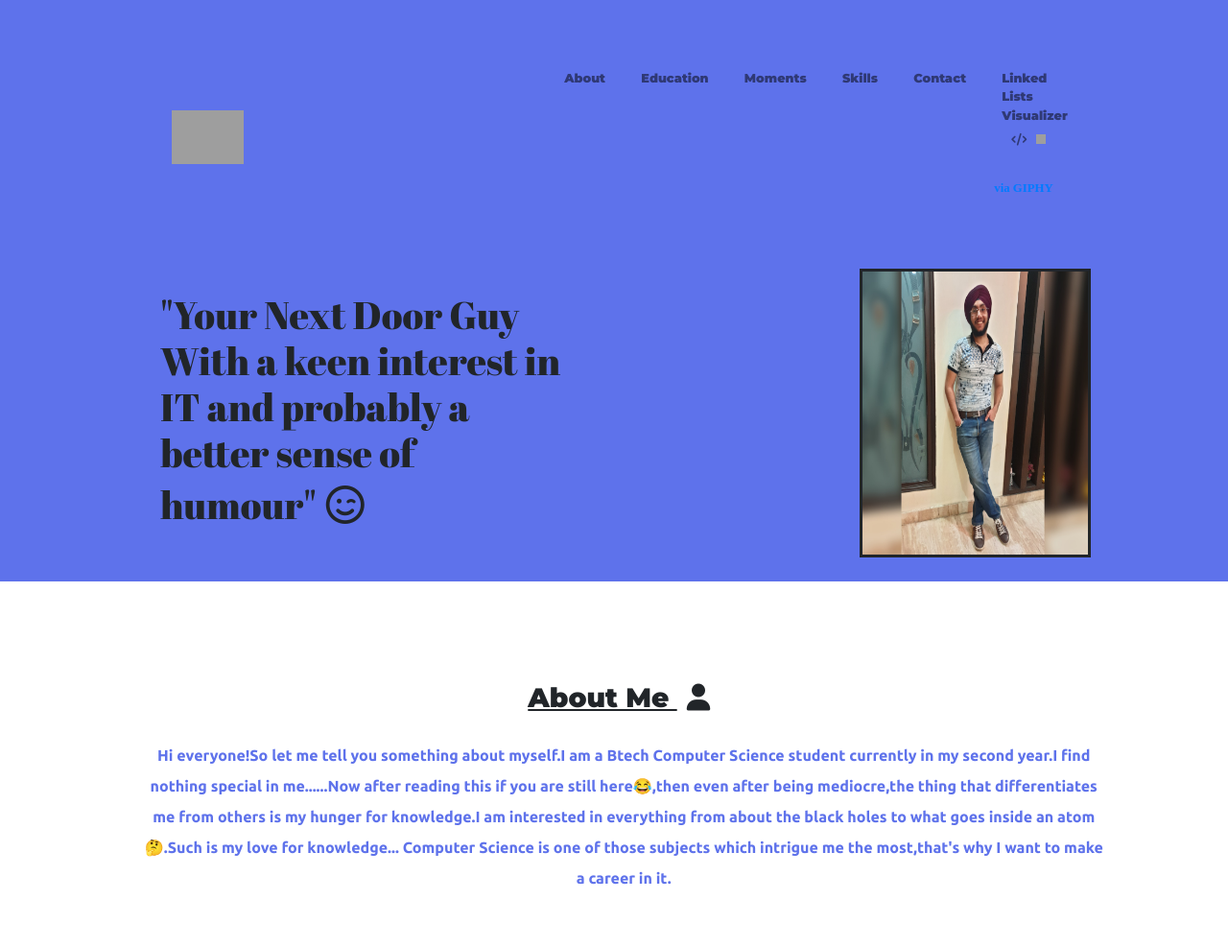
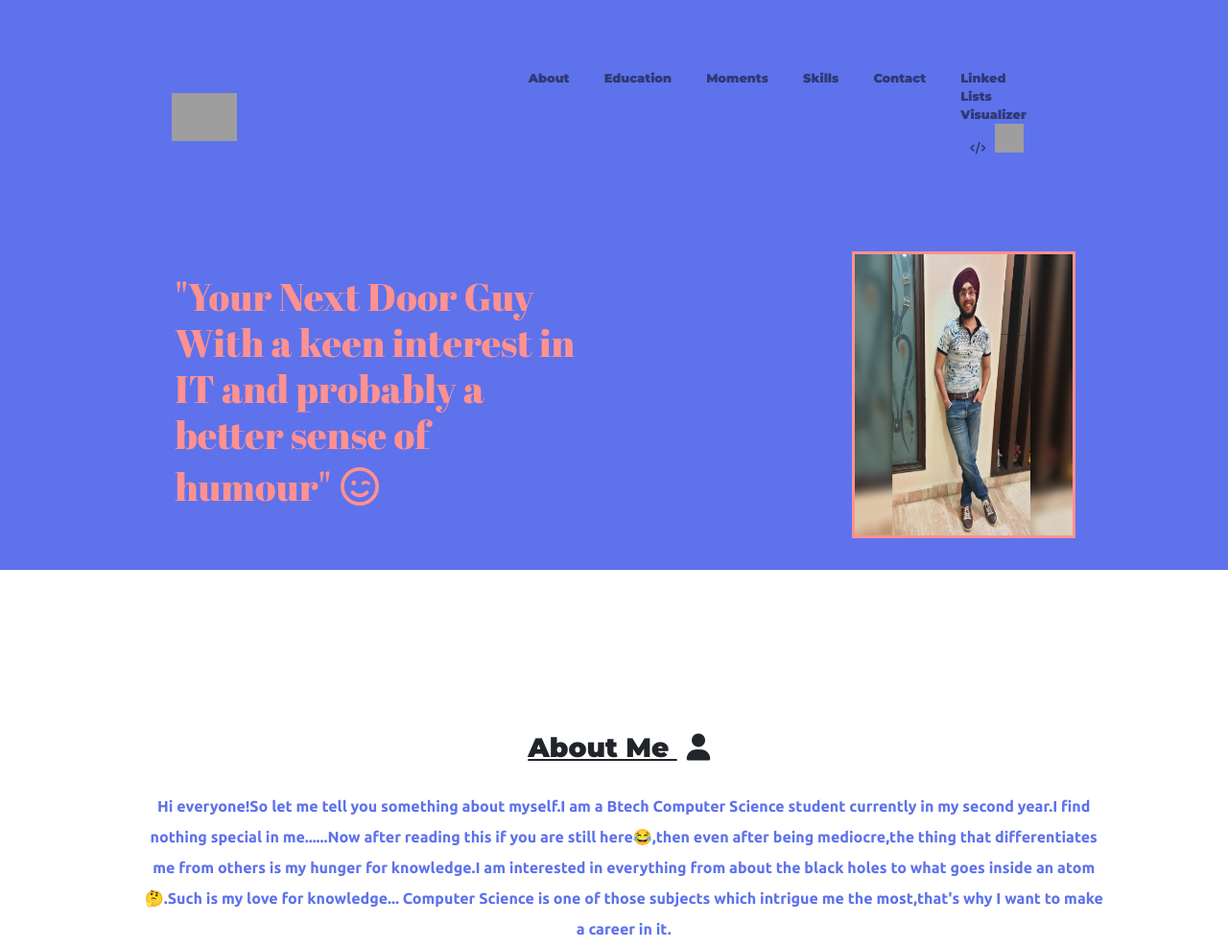
Before and after one commit to dhananjaySinghMakkerr/dhananjaysinghmakkerr.github.io, a plain HTML site: page index.html in a window 1280 px wide. Shown: the top 987 px of the page at 96% size. Drawn offline with nearby package versions, Linux system fonts and the light colour scheme; grey boxes are pictures that could not be loaded.

Commit message:
Update index.html

```diff
--- a/index.html
+++ b/index.html
@@ -56,7 +56,7 @@
                 <a class="nav-link" href="#ContactMee">Contact</a>
               </li>
               <li class="nav-item">
-                <a class="nav-link" href="https://dhananjaysinghmakkerr.github.io/LinkedListsVisualize/">Linked Lists Visualizer<i class="fa fa-code" aria-hidden="true"></i><iframe src="https://giphy.com/embed/iGkUx4g70iNwN5cmMO" width="10" height="10" frameBorder="0" class="giphy-embed" allowFullScreen></iframe><p><a href="https://giphy.com/stickers/new-newpost-fresh-iGkUx4g70iNwN5cmMO">via GIPHY</a></p></a>
+                <a class="nav-link" href="https://dhananjaysinghmakkerr.github.io/LinkedListsVisualize/">Linked Lists Visualizer<i class="fa fa-code" aria-hidden="true"></i><iframe src="https://giphy.com/embed/iGkUx4g70iNwN5cmMO" width="30" height="30" frameBorder="0" class="giphy-embed" allowFullScreen></iframe>
               </li>
             </ul>
             </ul>
```
